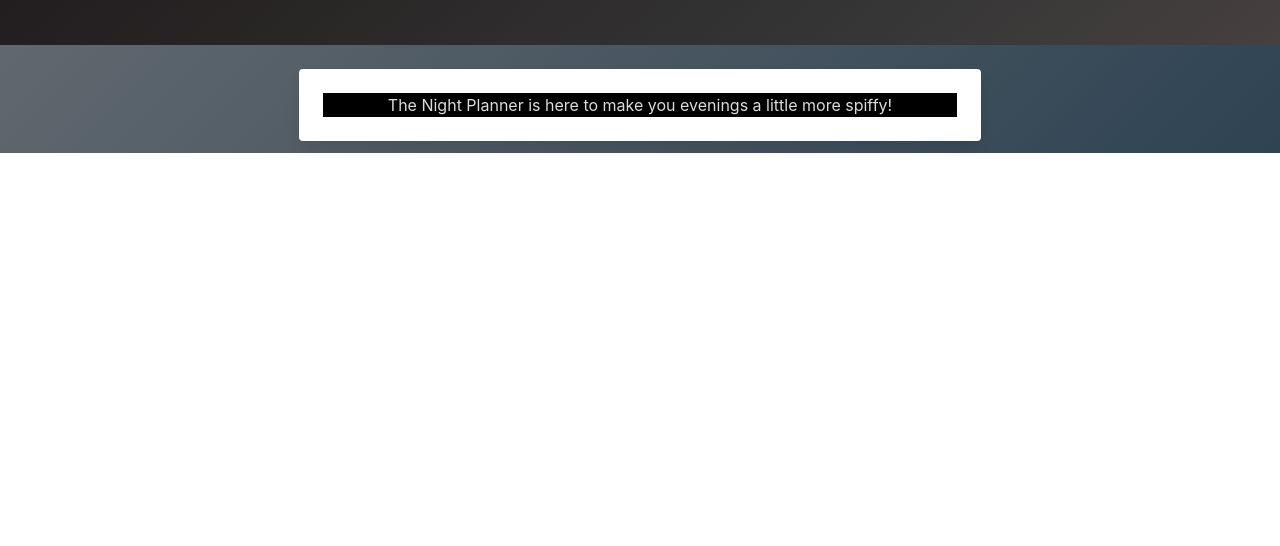
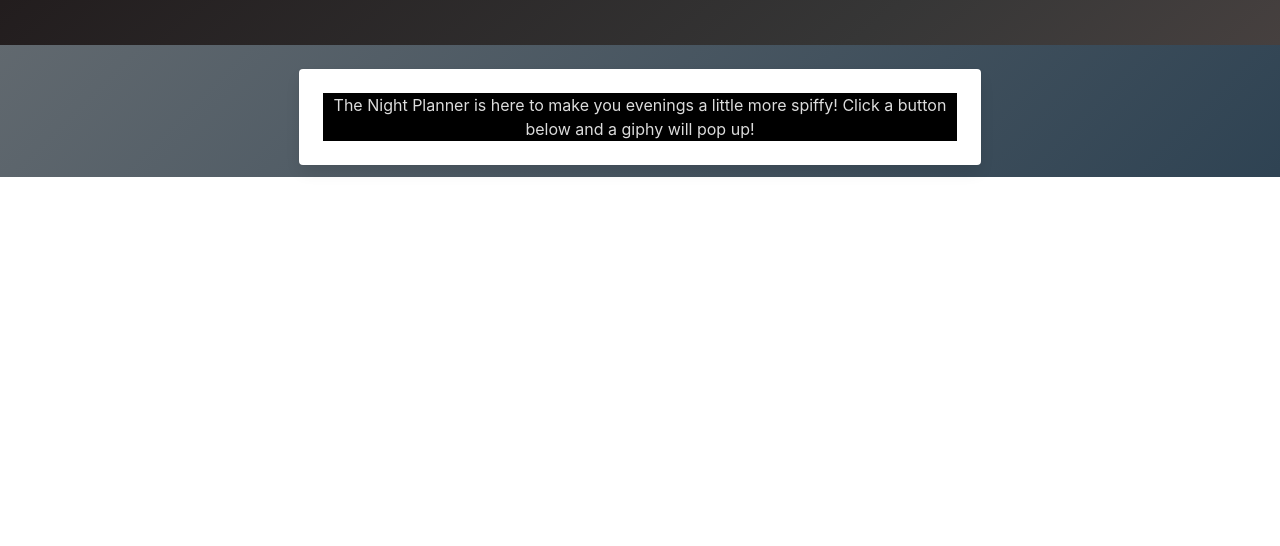
Before and after one commit to suzylebel/BreakoutRoom_17, a plain HTML site: page index.html in a window 1280 px wide. Shown: the part 254-800 px from the top of the page. Drawn offline with nearby package versions, Linux system fonts and the light colour scheme.

Commit message:
pushing to suzy branch

```diff
--- a/index.html
+++ b/index.html
@@ -43,6 +43,7 @@
       <div class="card-content">
         <p class= "here has-text-centered">
           The Night Planner is here to make you evenings a little more spiffy!
+          Click a button below and a giphy will pop up!
         </p>
 
         <!-- <p class="card-footer-item has-text-centered">
```
